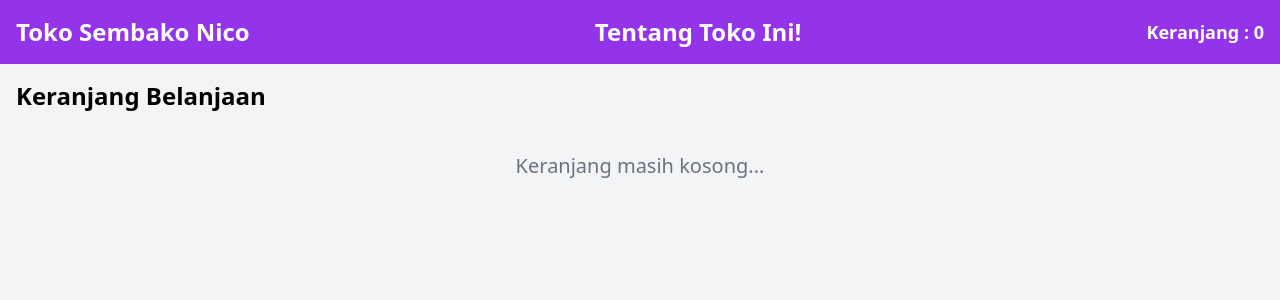
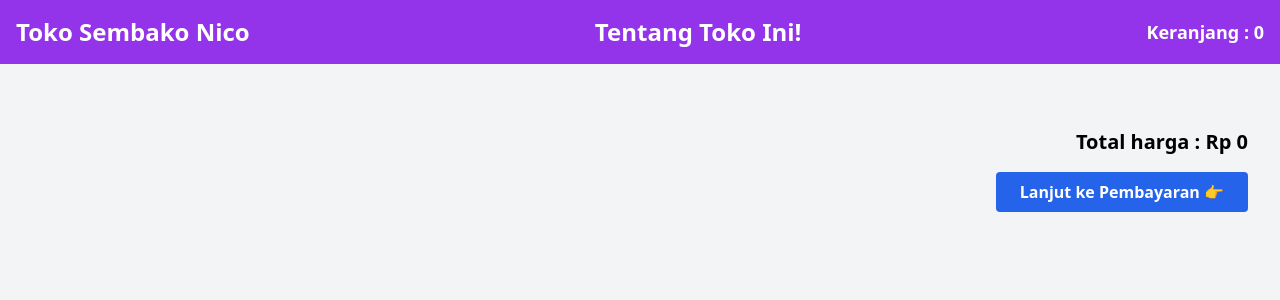
Before and after one commit to NzxCode/react-context-shopping-cart, a React (Vite) app: page /cart in a window 1280 px wide. Shown: the top 300 px of the page. Built offline with nearby package versions, Linux system fonts and the light colour scheme.

Commit message:
Update react project

```diff
--- a/src/pages/CartPage.jsx
+++ b/src/pages/CartPage.jsx
@@ -1,40 +1,24 @@
 import { useContext } from "react";
 import { CartContext } from "../context/CartContext";
+import { Link } from "react-router-dom";
 
 export default function CartPage() {
     const { cart } = useContext(CartContext);
-    const totalPrice = cart.reduce((acc, item) => {
-        return acc + item.price;
-    }, 0);
-
+    const totalPrice = cart.reduce((total, item) => total + item.price, 0);
     return (
-        <div className="p-4">
-            <h1 className="text-2xl font-bold mb-4">Keranjang Belanjaan</h1>
-
-            {cart.length === 0 ? (
-                <div className="text-center mt-10">
-                    <p className="text-xl text-gray-500">Keranjang masih kosong...</p>
+        <div className="p-8 container mx-auto">
+            <div className="mt-8">
+                <h3 className="text-xl font-bold text-right">
+                    Total harga : Rp {totalPrice.toLocaleString("id-ID")}
+                </h3>
+                <div className="text-right mt-4">
+                    <Link to="/checkout">
+                        <button className="bg-blue-600 text-white px-6 py-2 rounded font-bold hover:bg-blue-700">
+                            Lanjut ke Pembayaran 👉
+                        </button>
+                    </Link>
                 </div>
-            ) : (
-                <div className="space-y-4">
-                    {cart.map((item, index) => (
-                        <div key={index} className="border p-4 shadow-sm rounded bg-white flex justify-between items-center">
-                            <div>
-                                <h3 className="text-xl font-semibold">{item.name}</h3>
-                                <p className="text-gray-600">Rp {item.price.toLocaleString("id-ID")}</p>
-                            </div>
-                            <button className="text-red-500 text-sm hover:underline">
-                                Hapus
-                            </button>
-                        </div>
-                    ))}
-                    <div className="mt-6 border-t pt-4 text-right">
-                        <h2 className="text-xl font-bold">
-                            Total harga : Rp {totalPrice.toLocaleString("id-ID")}
-                        </h2>
-                    </div>
-                </div>
-            )}
+            </div>
         </div>
     );
 }
```
